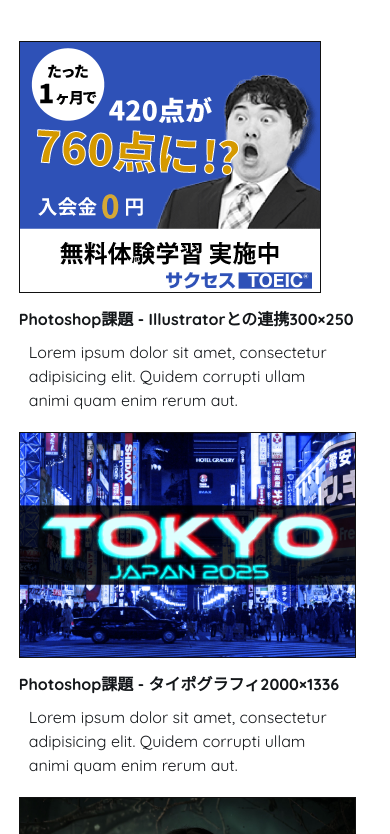
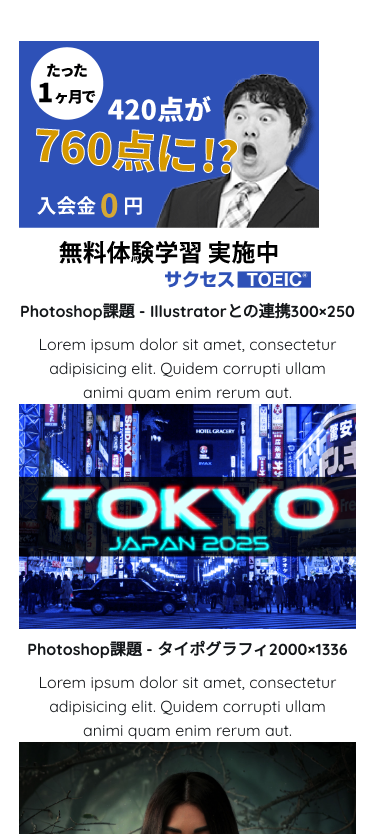
Before and after one commit to otohiko-misawa/site_profile, a website: page works.html in a window 390 px wide. Shown: the part 404-1238 px from the top of the page. Drawn offline with Linux system fonts and the light colour scheme.

Commit message:
works.cssを作成し、.section_worksクラスを追加してスタイルを定義。works.htmlで適切にリンクを更新。

```diff
--- a/css/works.css
+++ b/css/works.css
@@ -1,5 +1,16 @@
 @charset "UTF-8";
 
 /* ========================
+TOPページ全体
+======================== */
+.section_works {
+  text-align: center;
+  margin-bottom: var(--gutter-section-lg);
+}
 
-======================== */
+/*スマートフォン*/
+@media screen and (max-width: 599px) {
+  .section_works {
+    margin-bottom: var(--gutter-section-lg_sp);
+  }
+}
--- a/works.html
+++ b/works.html
@@ -12,7 +12,7 @@
     />
     <link rel="stylesheet" href="css/reset.css" />
     <link rel="stylesheet" href="css/common.css" />
-    <link rel="stylesheet" href="css/top.css" />
+    <link rel="stylesheet" href="css/works.css" />
     <meta name="description" content="MISAWA OTOHIKOのプロフィール" />
     <title>Profile - WORKS</title>
   </head>
@@ -40,7 +40,7 @@
       <div class="page_title">
         <h2>WORKS</h2>
       </div>
-      <section id="works" class="wrapper">
+      <section class="wrapper section_works" id="works">
         <h2 class="section_title">WORKS</h2>
         <ul class="works_list">
           <li class="column-min">
```
